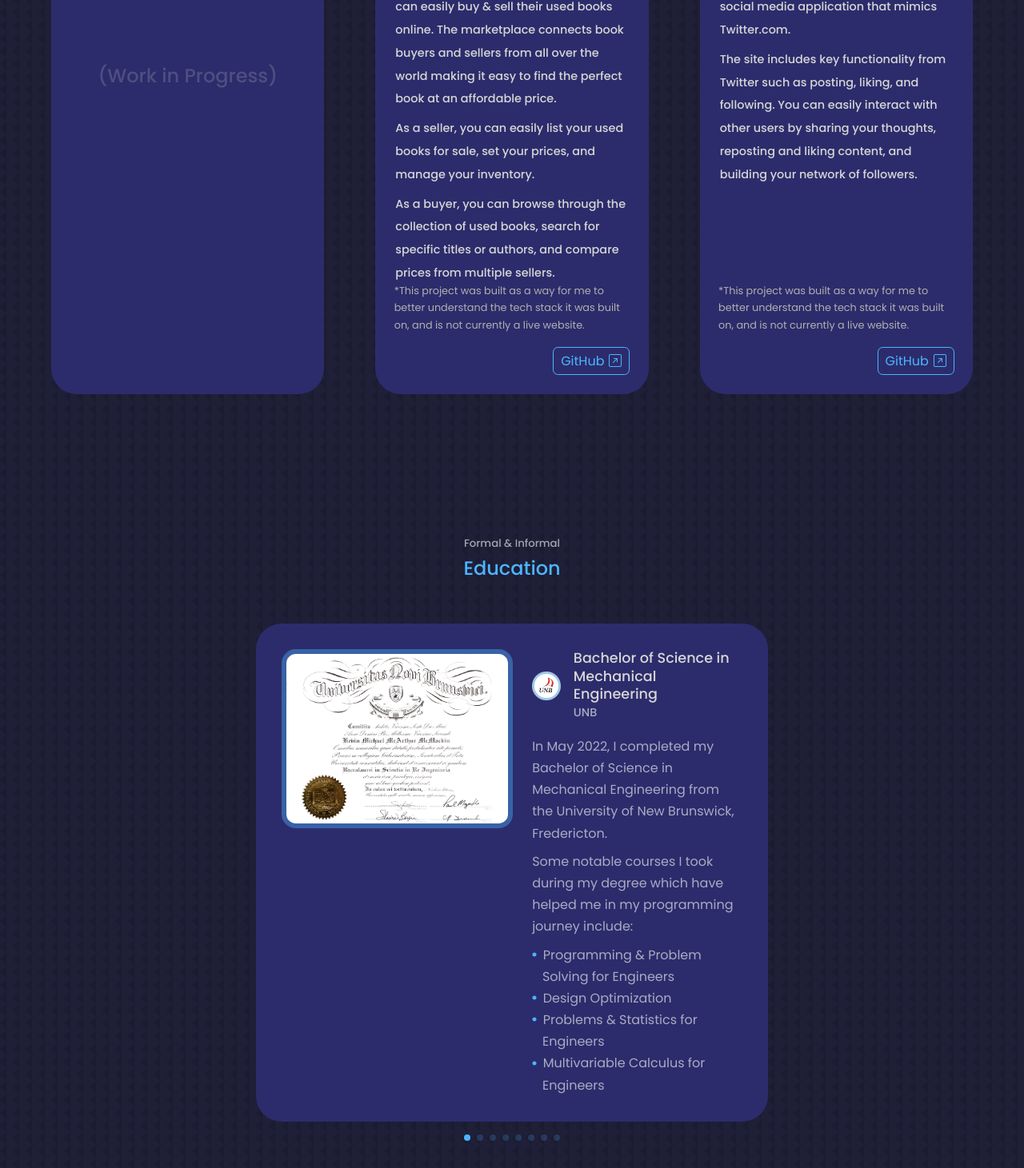
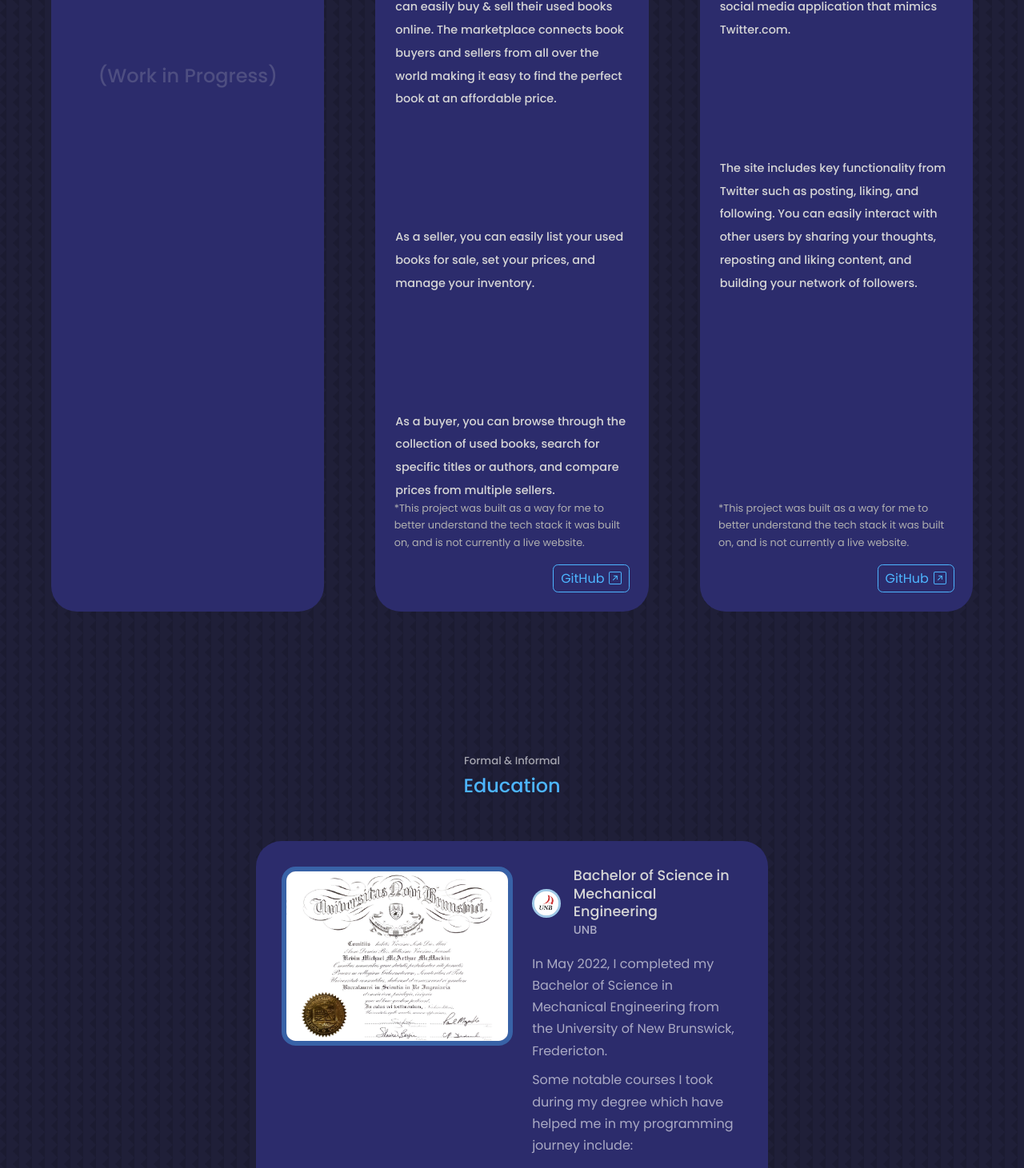
Before and after one commit to kevinmcmackin/react-dev-portfolio, a React (Create React App) app: page / in a window 1280 px wide. Shown: the part 2840-4301 px from the top of the page at 80% size. Built offline with nearby package versions, Linux system fonts and the light colour scheme; a web font is replaced by a local one.

Commit message:
spacing fixed

```diff
--- a/src/components/education/Education.jsx
+++ b/src/components/education/Education.jsx
@@ -39,11 +39,11 @@ const data = [
             <span>
                 In May 2022, I completed my Bachelor of Science in Mechanical Engineering from the University of New Brunswick, Fredericton.
             </span>
-            <br />
+            <p className='about__br'></p>
             <span>
                 Some notable courses I took during my degree which have helped me in my programming journey include:
             </span>
-            <br />
+            <p className='about__br'></p>
             <span>
                 <ul>
                     <li><RxDotFilled className='portfolio__rx-dot'/><span className='fleeex'>Programming & Problem Solving for Engineers</span></li>
--- a/src/components/portfolio/Portfolio.jsx
+++ b/src/components/portfolio/Portfolio.jsx
@@ -13,7 +13,7 @@ const data = [
         title: <span>Personal Business Website</span>,
         description:
         <>
-            <br className='portfolio__WIP-br' />
+            <p className='portfolio__WIP-br'></p>
             <span className='portfolio__WIP'>(Work in Progress)</span>
         </>,
         github: 'https://github.com',
@@ -27,9 +27,9 @@ const data = [
         description:
             <>
                 <span>This web store is a place where users can easily buy & sell their used books online. The marketplace connects book buyers and sellers from all over the world making it easy to find the perfect book at an affordable price.</span>
-                <br />
+                <p className='portfolio__WIP-br'></p>
                 <span>As a seller, you can easily list your used books for sale, set your prices, and manage your inventory. </span>
-                <br />
+                <p className='portfolio__WIP-br'></p>
                 <span>As a buyer, you can browse through the collection of used books, search for specific titles or authors, and compare prices from multiple sellers.</span>
             </>
         ,
@@ -44,7 +44,7 @@ const data = [
         description:
         <>
             <span>This project was made to create a social media application that mimics Twitter.com.</span>
-            <br />
+            <p className='portfolio__WIP-br'></p>
             <span>The site includes key functionality from Twitter such as posting, liking, and following. You can easily interact with other users by sharing your thoughts, reposting and liking content, and building your network of followers.</span>
         </>
         ,
```
